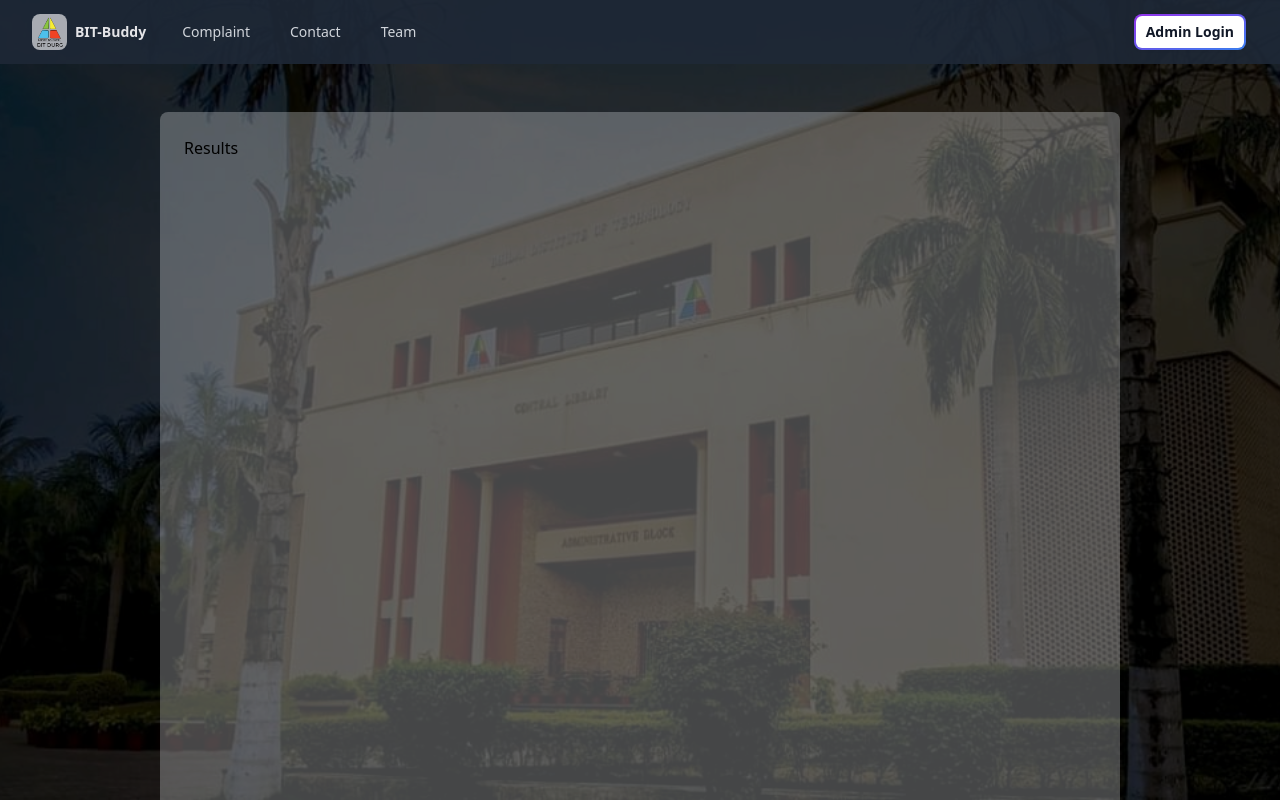
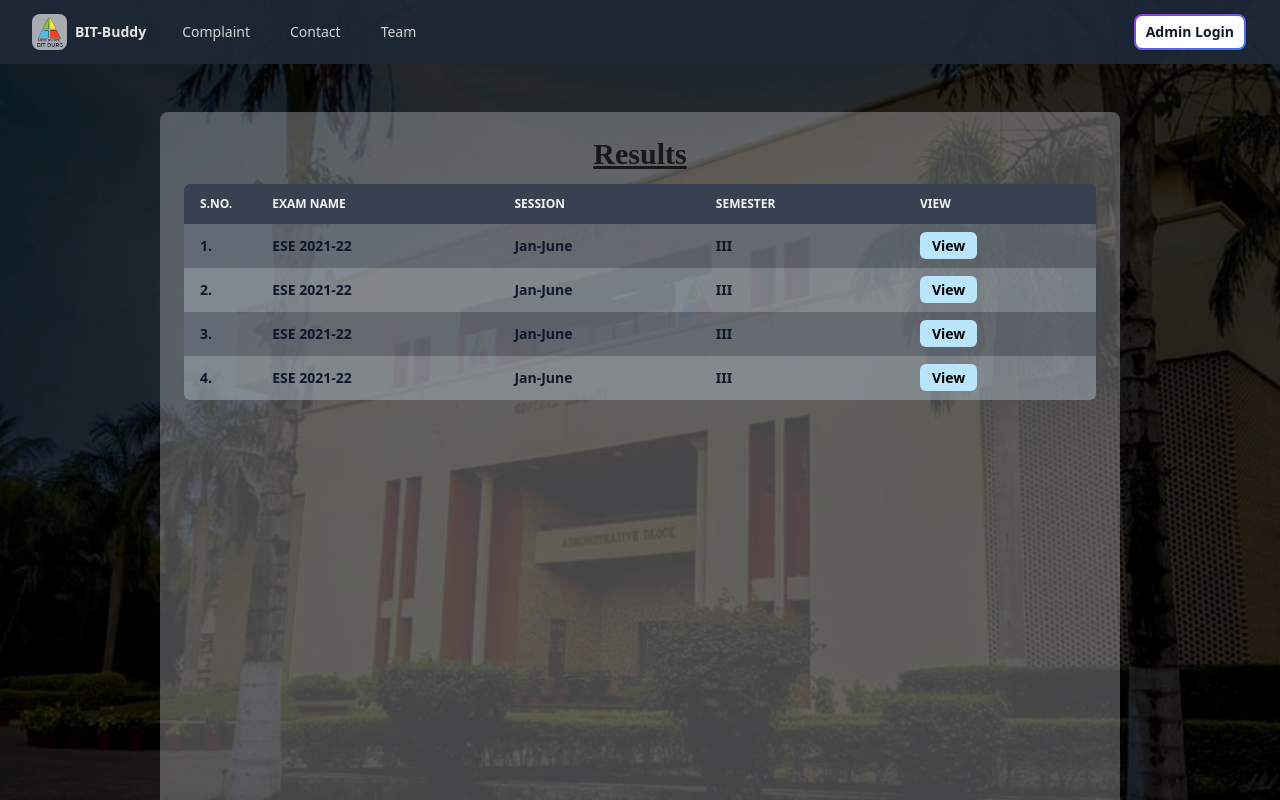
Before and after one commit to Gajmain2020/ERP, a React (Vite) app in the folder frontend/: page /student/1/1/results in a window 1280 px wide. Shown: the top 800 px of the page. Built offline with nearby package versions, Linux system fonts and the light colour scheme; a web font is replaced by a local one.

Commit message:
frontend updated for studnet

```diff
--- a/frontend/src/Component/Student/AssesmentResults/AssesmentResults.jsx
+++ b/frontend/src/Component/Student/AssesmentResults/AssesmentResults.jsx
@@ -1,5 +1,69 @@
+import { Link } from "react-router-dom";
+import Heading from "../../Common/Heading";
 import Wrapper from "../../Common/Wrapper";
 
+const dummyResult = [
+  {
+    examName: "CT2",
+    semester: "III",
+  },
+  {
+    examName: "CT1",
+    semester: "III",
+  },
+  {
+    examName: "CT2",
+    semester: "II",
+  },
+  {
+    examName: "CT1",
+    semester: "II",
+  },
+];
+
 export default function AssesmentResults() {
-  return <Wrapper>ASSESMENT RESULTS</Wrapper>;
+  return (
+    <Wrapper>
+      <Heading>Internal Assesment Results</Heading>
+      <div className="relative overflow-x-auto rounded-md">
+        <table className="w-full text-sm text-left rtl:text-right text-gray-500 dark:text-gray-400">
+          <thead className="text-xs uppercase bg-gray-700 text-gray-100">
+            <tr>
+              <th scope="col" className="w-10 px-4 py-3">
+                S.NO.
+              </th>
+              <th scope="col" className="px-6 py-3">
+                Exam Name
+              </th>
+              <th scope="col" className="px-6 py-3">
+                Semester
+              </th>
+              <th scope="col" className="px-6 py-3">
+                View
+              </th>
+            </tr>
+          </thead>
+          <tbody className="text-slate-900 font-semibold">
+            {dummyResult.map((res, idx) => (
+              <tr
+                key={idx}
+                className="odd:bg-gray-500/60 even:bg-gray-400/60 border-bborder-gray-700 hover:bg-gray-900/70 transition hover:text-white"
+              >
+                <td className="px-4 py-3">{idx + 1}.</td>
+                <td className="px-6 py-3">{res.examName}</td>
+                <td className="px-6 py-3">{res.semester}</td>
+                <td className="px-6 py-3">
+                  <Link to={`${res.examName + "_" + res.semester}`}>
+                    <span className="bg-sky-200 px-3 py-1 text-black rounded-md hover:bg-sky-300 transition">
+                      View
+                    </span>
+                  </Link>
+                </td>
+              </tr>
+            ))}
+          </tbody>
+        </table>
+      </div>
+    </Wrapper>
+  );
 }
--- a/frontend/src/Component/Student/Assignment/Assignment.jsx
+++ b/frontend/src/Component/Student/Assignment/Assignment.jsx
@@ -1,5 +1,10 @@
+import Heading from "../../Common/Heading";
 import Wrapper from "../../Common/Wrapper";
 
 export default function Assignment() {
-  return <Wrapper>Assignemsdkj</Wrapper>;
+  return (
+    <Wrapper>
+      <Heading>Assignment</Heading>
+    </Wrapper>
+  );
 }
--- a/frontend/src/Component/Student/Results/Results.jsx
+++ b/frontend/src/Component/Student/Results/Results.jsx
@@ -1,5 +1,78 @@
+import { Link, useParams } from "react-router-dom";
+import Heading from "../../Common/Heading";
 import Wrapper from "../../Common/Wrapper";
 
+const dummyResult = [
+  {
+    examName: "ESE 2021-22",
+    session: "Jan-June",
+    semester: "III",
+  },
+  {
+    examName: "ESE 2021-22",
+    session: "Jan-June",
+    semester: "III",
+  },
+  {
+    examName: "ESE 2021-22",
+    session: "Jan-June",
+    semester: "III",
+  },
+  {
+    examName: "ESE 2021-22",
+    session: "Jan-June",
+    semester: "III",
+  },
+];
+
 export default function Results() {
-  return <Wrapper>Results</Wrapper>;
+  const { id } = useParams();
+  return (
+    <Wrapper>
+      <Heading>Results</Heading>
+      <div className="relative overflow-x-auto rounded-md">
+        <table className="w-full text-sm text-left rtl:text-right text-gray-500 dark:text-gray-400">
+          <thead className="text-xs uppercase bg-gray-700 text-gray-100">
+            <tr>
+              <th scope="col" className="w-10 px-4 py-3">
+                S.NO.
+              </th>
+              <th scope="col" className="px-6 py-3">
+                Exam Name
+              </th>
+              <th scope="col" className="px-6 py-3">
+                Session
+              </th>
+              <th scope="col" className="px-6 py-3">
+                Semester
+              </th>
+              <th scope="col" className="px-6 py-3">
+                View
+              </th>
+            </tr>
+          </thead>
+          <tbody className="text-slate-900 font-semibold">
+            {dummyResult.map((res, idx) => (
+              <tr
+                key={idx}
+                className="odd:bg-gray-500/60 even:bg-gray-400/60 border-bborder-gray-700 hover:bg-gray-900/70 transition hover:text-white"
+              >
+                <td className="px-4 py-3">{idx + 1}.</td>
+                <td className="px-6 py-3">{res.examName}</td>
+                <td className="px-6 py-3">{res.session}</td>
+                <td className="px-6 py-3">{res.semester}</td>
+                <td className="px-6 py-3">
+                  <Link to={`${res.session + "_" + res.semester + "_" + id}`}>
+                    <span className="bg-sky-200 px-3 py-1 text-black rounded-md hover:bg-sky-300 transition">
+                      View
+                    </span>
+                  </Link>
+                </td>
+              </tr>
+            ))}
+          </tbody>
+        </table>
+      </div>
+    </Wrapper>
+  );
 }
--- a/frontend/src/Component/Student/TimeTable/TimeTable.jsx
+++ b/frontend/src/Component/Student/TimeTable/TimeTable.jsx
@@ -38,9 +38,6 @@ export default function TimeTable() {
   return (
     <Wrapper>
       <Heading>Time Table</Heading>
-      <div className="flex justify-center font-semibold text-lg items-center">
-        Time Table for semester and section
-      </div>
       <div>
         <table className="w-full border bg-gray-200/80 border-gray-400">
           <thead className="rounded-md bg-gray-700/30">
@@ -68,7 +65,7 @@ export default function TimeTable() {
                       className="border text-center border-gray-400"
                       key={index}
                     >
-                      <div className="grid gap-0.5 py-1 px-1 text-sm">
+                      <div className="grid py-0.5 px-0.5 text-sm">
                         <span className="font-semibold">
                           {period.courseShortName}
                         </span>
```
Also changed, not shown: 1 other file (tests, documents, lock files or other folders).
